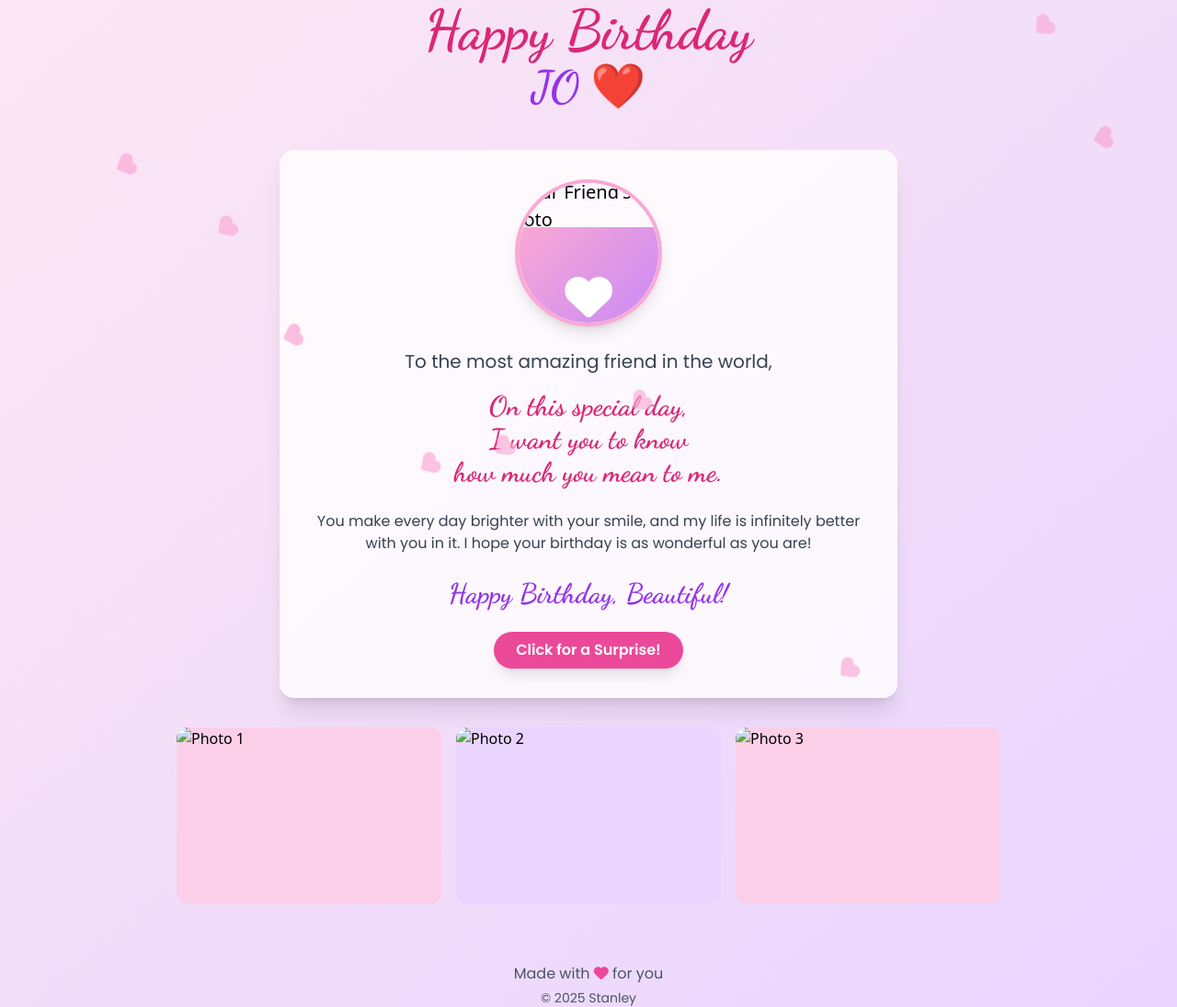
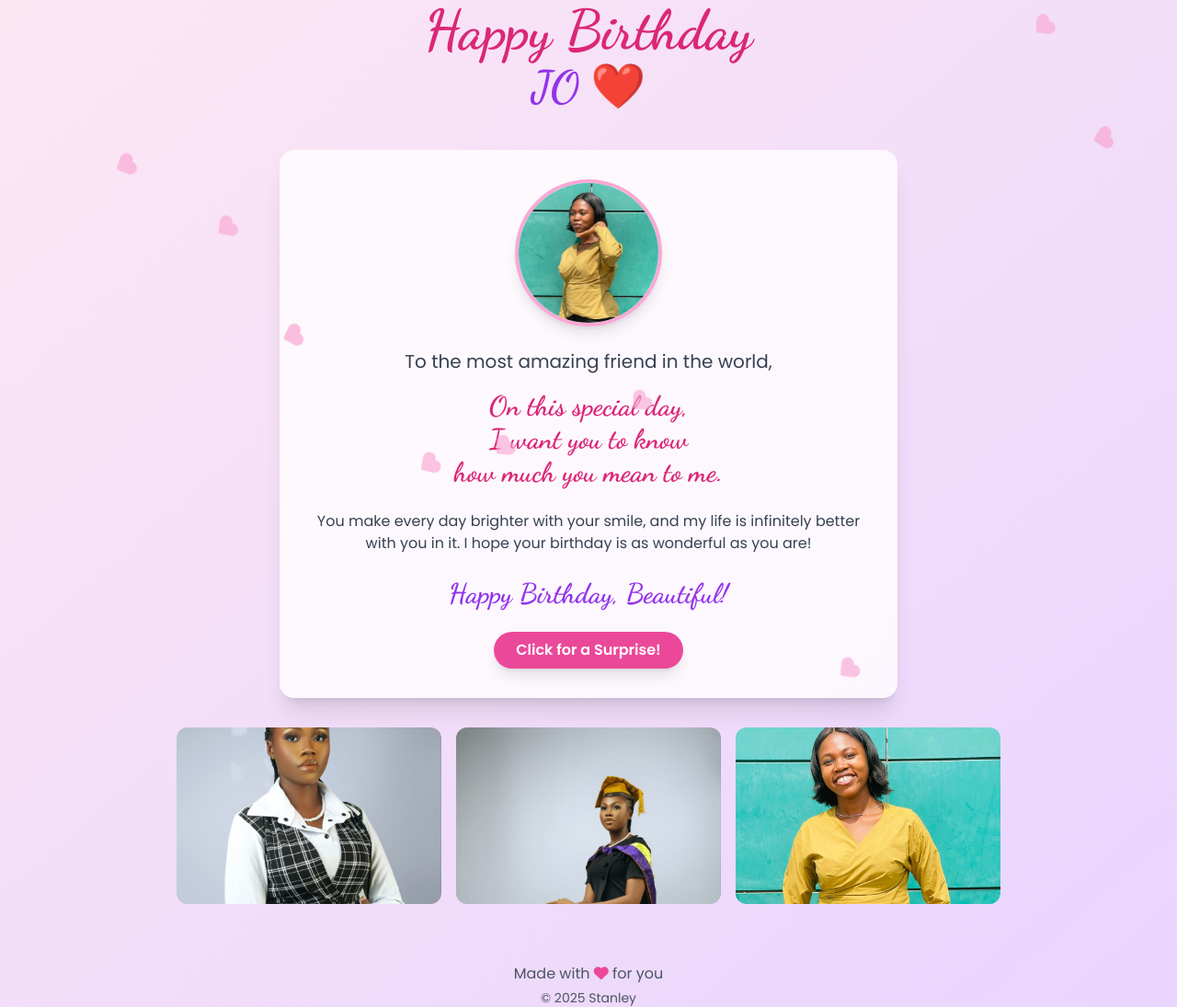
Before and after one commit to Stanlee97/JO, a plain HTML site: page Birthday.html in a window 1280 px wide. Shown: the part 17-1112 px from the top of the page at 92% size. Drawn offline with nearby package versions, Linux system fonts and the light colour scheme.

Commit message:
Updated site

```diff
--- a/Birthday.html
+++ b/Birthday.html
@@ -3,6 +3,7 @@
 <head>
     <meta charset="UTF-8">
     <meta name="viewport" content="width=device-width, initial-scale=1.0">
+    <link rel="shortcut icon" href="img/android-chrome-192x192.png">
     <title>Happy Birthday My Love  ❤️</title>
     <script src="https://cdn.tailwindcss.com"></script>
     <link rel="stylesheet" href="https://cdnjs.cloudflare.com/ajax/libs/font-awesome/6.4.0/css/all.min.css">
@@ -60,7 +61,7 @@
         <main class="max-w-2xl mx-auto bg-white bg-opacity-80 rounded-2xl shadow-xl p-6 md:p-8 mb-8">
             <div class="flex justify-center mb-6">
                 <div class="w-32 h-32 md:w-40 md:h-40 rounded-full border-4 border-pink-300 overflow-hidden shadow-lg">
-                    <img src="JO 3.jpg" alt="Your Friend's Photo" class="scale-125 w-30 h-50 object-cover">
+                    <img src="img/JO 3.jpg" alt="Your Friend's Photo" class="scale-125 w-30 h-50 object-cover">
                     <div class="w-full h-full bg-gradient-to-br from-pink-300 to-purple-400 flex items-center justify-center">
                         <i class="fas fa-heart text-white text-5xl heart-beat"></i>
                     </div>
@@ -97,13 +98,13 @@
         <div class="max-w-4xl mx-auto grid mb-8 gap-4 grid-cols-2 md:grid-cols-3">
             <!-- Replace these with your actual photos -->
             <div class="bg-pink-200 rounded-xl h-40 md:h-48 overflow-hidden">
-                <img src="JO 1.jpg" alt="Photo 1" class="object-cover w-full h-full">
+                <img src="img/JO 1.jpg" alt="Photo 1" class="object-cover w-full h-full">
             </div>
             <div class="bg-purple-200 rounded-xl h-40 md:h-48 overflow-hidden">
-                <img src="JO 2.jpg" alt="Photo 2" class="object-cover w-full h-50">
+                <img src="img/JO 2.jpg" alt="Photo 2" class="object-cover w-full h-50">
             </div>
             <div class="bg-pink-200 rounded-xl h-40 md:h-48 overflow-hidden">
-                <img src="JO 4.jpg" alt="Photo 3" class="object-cover w-full h-80">
+                <img src="img/JO 4.jpg" alt="Photo 3" class="object-cover w-full h-80">
             </div>
         </div>
         </div>
```
Also changed, not shown: img/android-chrome-192x192.png (added).
